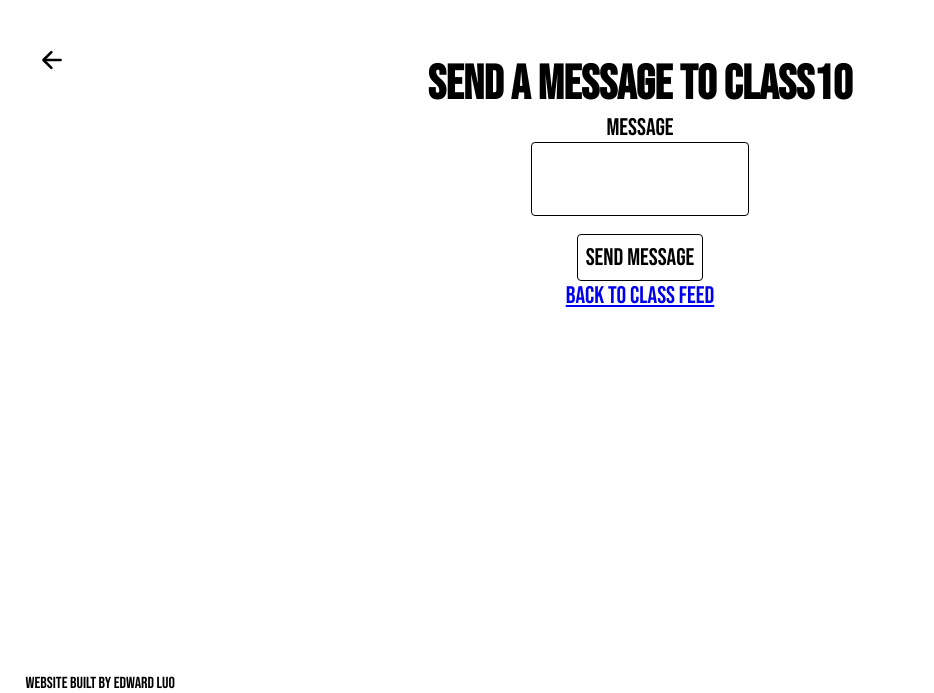
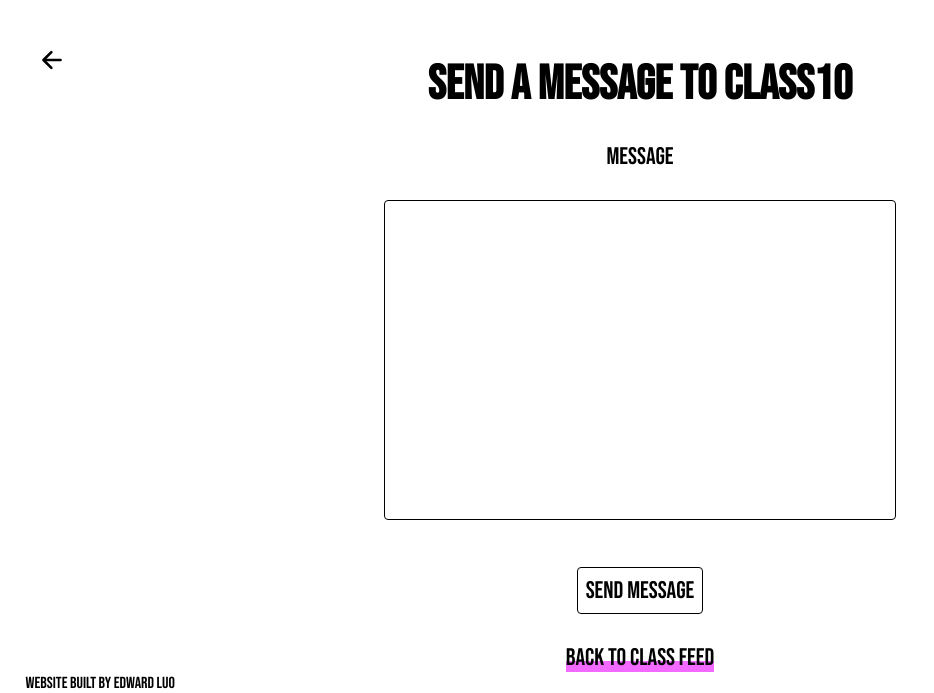
Before and after one commit to EdwardLuoJihan/googleclassroomforcodeclone, a Flask app: page /create_message/10 in a window 1280 px wide. Shown: the part 72-765 px from the top of the page, without its empty margins (0-934 px from the left). Run offline with Flask 3, Linux system fonts and the light colour scheme; a user stored in the database is signed in; some libraries are stand-ins or nearby versions.

Commit message:
class feed

```diff
--- a/static/css/base.css
+++ b/static/css/base.css
@@ -466,3 +466,39 @@ tr:last-child td {
 .smalltext {
     font-size: 1.2rem;
 }
+
+.message-container {
+    margin-top: 2rem;
+}
+
+.message-box {
+    padding: 2rem;
+    border-radius: 4px;
+    border: 0.08rem solid black;
+    text-align: left;
+    font-size: 1.2rem;
+    margin: 2rem;
+}
+
+.message-box h2 {
+    color:rgb(167, 167, 167);
+    font-weight: 200;
+    margin-bottom: 1rem;
+    font-size: 1.5rem;
+    font-style: italic;
+}
+
+.message-box p {
+    font-family: 'Roboto';
+}
+
+.msgform textarea  {
+    font-family: 'Roboto';
+    border: 0.08rem solid black;
+    outline: none;
+    border-radius: 4px;
+    resize: none;
+    padding: 1.3rem;
+    width: 50%;
+    height: 20rem;
+}
--- a/templates/base.html
+++ b/templates/base.html
@@ -3,6 +3,7 @@
 <head>
     <meta charset="UTF-8">
     <meta name="viewport" content="width=device-width, initial-scale=1.0">
+    <meta name="color-scheme" content="light dark">
     <title>CodePorTao</title>
     <link rel="stylesheet" href="{{ url_for('static', filename='css/base.css') }}">
     <!-- <script src="{{ url_for('static', filename='scripts.js') }}" defer></script> -->
@@ -46,6 +47,7 @@
                     <a href="{{ url_for('login') }}" class="{{ 'active' if request.endpoint == 'login' else '' }}">Login</a>
                     <a href="{{ url_for('register') }}" class="{{ 'active' if request.endpoint == 'register' else '' }}">Register</a>
                 {% endif %}
+                <!-- <button id="modebtn">Toggle</button> -->
             </div>
         </nav>
     </header>
@@ -84,5 +86,23 @@
             }
         }, 3000);  // 3 seconds delay before fade out
     </script>
+    <script>
+        const button = document.querySelector("#modebtn");
+
+        var all = document.getElementsByTagName("*");
+
+        // Toggles the "dark-mode" class
+        function toggleDarkMode() {
+            for (var i=0, max=all.length; i < max; i++) {
+                all[i].classList.toggle("dark-mode");
+            }
+
+        }
+
+        button.addEventListener("click", () => {
+
+            toggleDarkMode();
+        });
+    </script>
 </body>
 </html>
--- a/templates/create_message.html
+++ b/templates/create_message.html
@@ -2,11 +2,13 @@
 
 {% block content %}
     <h1>Send a Message to {{ class_.class_code }}</h1>
-    <form method="POST">
+    <br>
+    <form method="POST" class="msgform">
         {{ form.hidden_tag() }}
-        <div>{{ form.content.label() }}</div>
+        <div>{{ form.content.label() }}</div><br>
         <div>{{ form.content() }}</div>
+        <br>
         <div>{{ form.submit() }}</div>
-    </form>
-    <a href="{{ url_for('view_class_feed', class_id=class_.id) }}">Back to Class Feed</a>
+    </form><br>
+    <a class="link purple" href="{{ url_for('view_class_feed', class_id=class_.id) }}">Back to Class Feed</a>
 {% endblock %}
--- a/templates/index.html
+++ b/templates/index.html
@@ -9,7 +9,7 @@
         {% if current_user.role == 'teacher' %}
             <p>Visit the <a class="link" href="{{ url_for('teacher_dashboard') }}">teacher dashboard</a> to get started</p>
         {%else%}
-            <p>Visit the <a class="link" href="{{ url_for('student_dashboard') }}">student dashboard</a> to get started</p>
+            <p>Visit the <a class="link orange" href="{{ url_for('student_dashboard') }}">student dashboard</a> to get started</p>
         {%endif%}
     {%else%}
         <p>Sign in to use the app</p>
--- a/templates/student_dashboard.html
+++ b/templates/student_dashboard.html
@@ -7,7 +7,7 @@
             <div class="box">
                 <p>{{ class_.class_code }}</p>
                 <br>
-                <br>
+                <a class='link orange' href="{{ url_for('view_class_feed', class_id=class_.id) }}">View Feed</a><br><br>
                 <a class='link orange' href="{{ url_for('view_assignments', class_id=class_.id) }}">View Assignments</a>
             </div>
         {% endfor %}
--- a/templates/teacher_dashboard.html
+++ b/templates/teacher_dashboard.html
@@ -7,6 +7,7 @@
             <div class="box">
                 <p>{{ class_.class_code }}</p>
                 <br>
+                <a class='link ' href="{{ url_for('view_class_feed', class_id=class_.id) }}">View Feed</a><br><br>
                 <a class="link" href="{{ url_for('create_assignment', class_id=class_.id) }}">Create Assignment</a>
                 <br><br>
                 <a class='link' href="{{ url_for('view_assignments', class_id=class_.id) }}">View Assignments</a>
```
Also changed, not shown: templates/class_feed.html (+11 -7 lines), instance/site.db.
